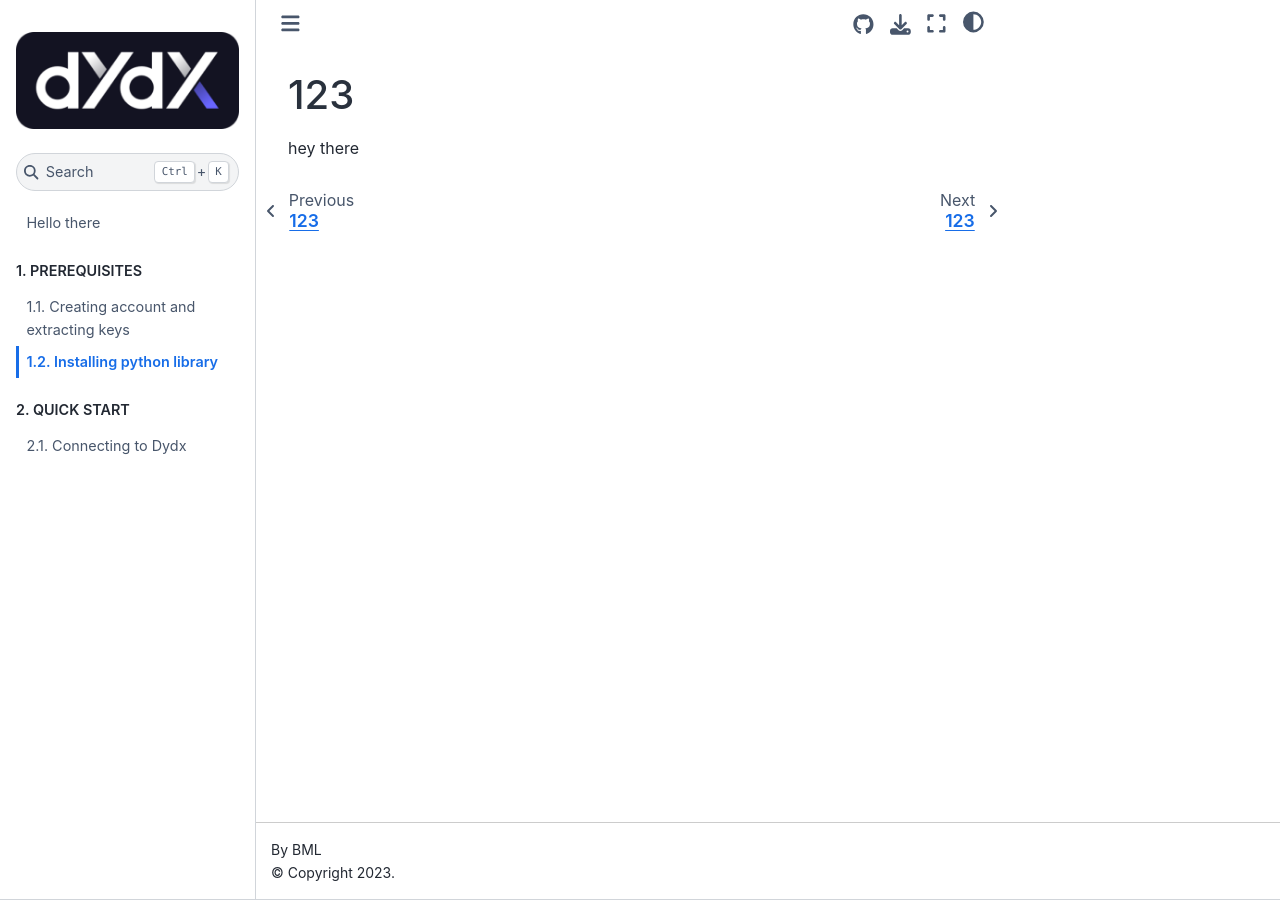
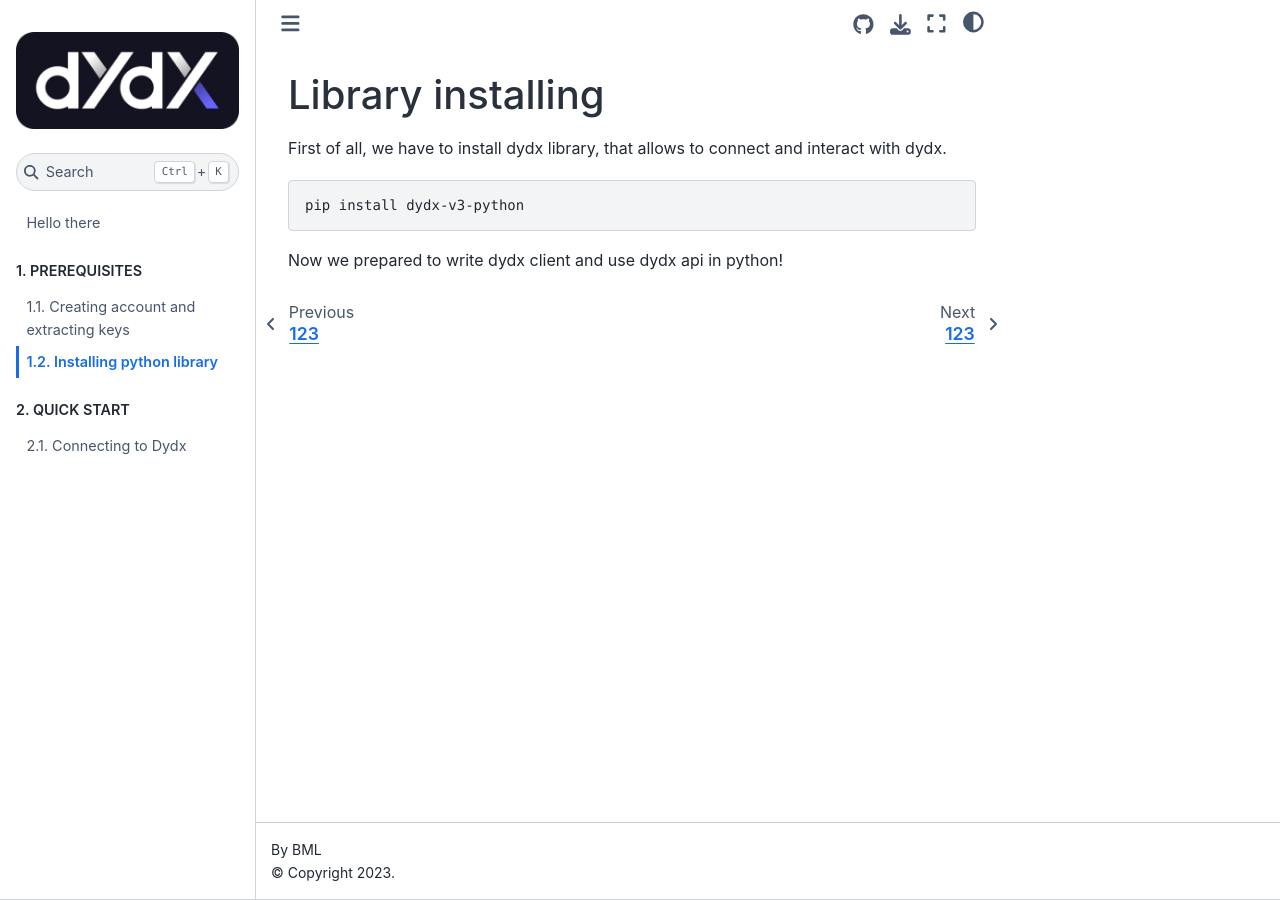
Before and after one commit to bml-crypto/bml-crypto.github.io, a Jupyter Book: the page built from docs/prerequisites/library.md, in a window 1280 px wide. Built offline with Jupyter Book 1.0.4 settings and Sphinx 7.4.7 and the Sphinx Book theme 1.1.4, drawn with Linux system fonts in a browser that asks for light colours.

Commit message:
Add dydx lib installing chapter

````diff
--- a/docs/prerequisites/library.md
+++ b/docs/prerequisites/library.md
@@ -11,5 +11,12 @@
 ---
 (chapter1_part2)=
 
-# 123
-hey there
+# Library installing
+First of all, we have to install dydx library, that allows to connect
+and interact with dydx.
+
+```shell
+pip install dydx-v3-python
+```
+
+Now we prepared to write dydx client and use dydx api in python!
````
